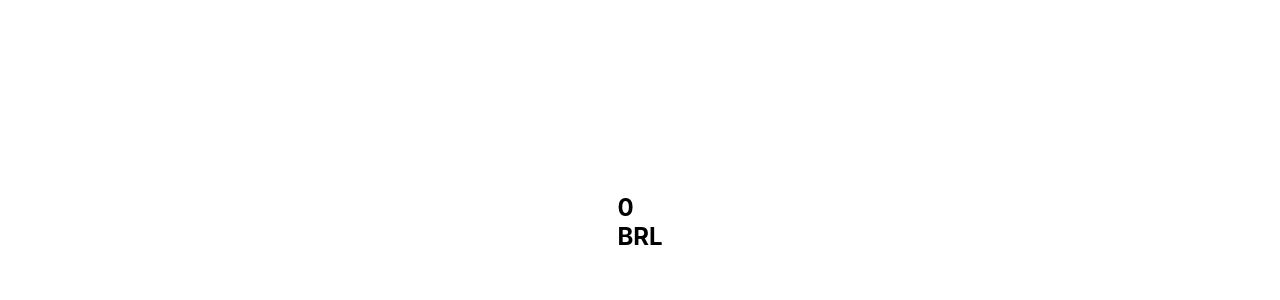
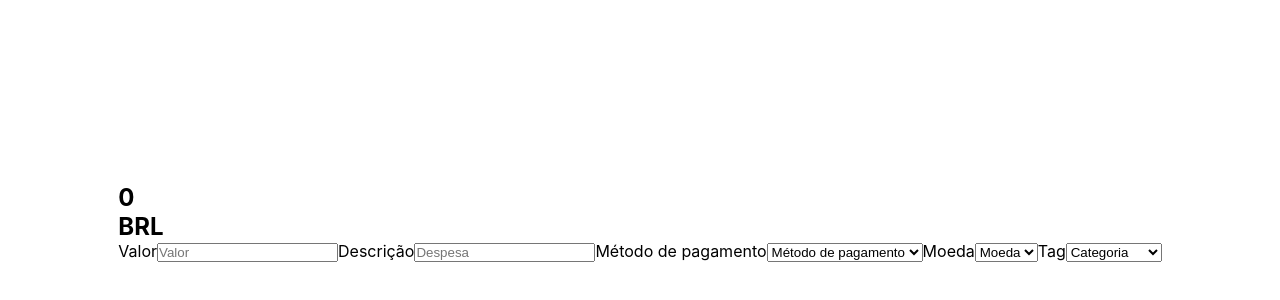
Before and after one commit to cae07/sd-013-a-project-trybewallet, a React (Create React App) app: page /carteira in a window 1280 px wide. Shown: the part 178-478 px from the top of the page. Built offline with nearby package versions, Linux system fonts and the light colour scheme.

Commit message:
Requirement 06

```diff
--- /dev/null
+++ b/src/components/Form.jsx
@@ -0,0 +1,39 @@
+import React, { Component } from 'react';
+
+class Form extends Component {
+  render() {
+    return (
+      <>
+        <label htmlFor="payment">
+          Método de pagamento
+          <select name="payment" id="payment">
+            <option value="">Método de pagamento</option>
+            <option value="cash">Dinheiro</option>
+            <option value="credit-card">Cartão de crédito</option>
+            <option value="debit-card">Cartão de débito</option>
+          </select>
+        </label>
+        <label htmlFor="currency">
+          Moeda
+          <select name="currency" id="currency">
+            <option value="">Moeda</option>
+          </select>
+        </label>
+        <label htmlFor="tag">
+          Tag
+          <select name="tag" id="tag">
+            <option value="">Categoria</option>
+            <option value="food">Alimentação</option>
+            <option value="leisure">Lazer</option>
+            <option value="work">Trabalho</option>
+            <option value="commute">Transporte</option>
+            <option value="health">Saúde</option>
+            <option value="other">Outro</option>
+          </select>
+        </label>
+      </>
+    );
+  }
+}
+
+export default Form;
--- a/src/pages/Wallet.js
+++ b/src/pages/Wallet.js
@@ -1,6 +1,7 @@
 import PropTypes from 'prop-types';
 import React from 'react';
 import { connect } from 'react-redux';
+import Form from '../components/Form';
 
 class Wallet extends React.Component {
   render() {
@@ -18,6 +19,25 @@ class Wallet extends React.Component {
             BRL
           </h2>
         </header>
+        <form>
+          <label htmlFor="valor">
+            Valor
+            <input
+              id="valor"
+              type="text"
+              placeholder="Valor"
+            />
+          </label>
+          <label htmlFor="despesa">
+            Descrição
+            <input
+              id="despesa"
+              type="text"
+              placeholder="Despesa"
+            />
+          </label>
+          <Form />
+        </form>
       </div>
     );
   }
```
